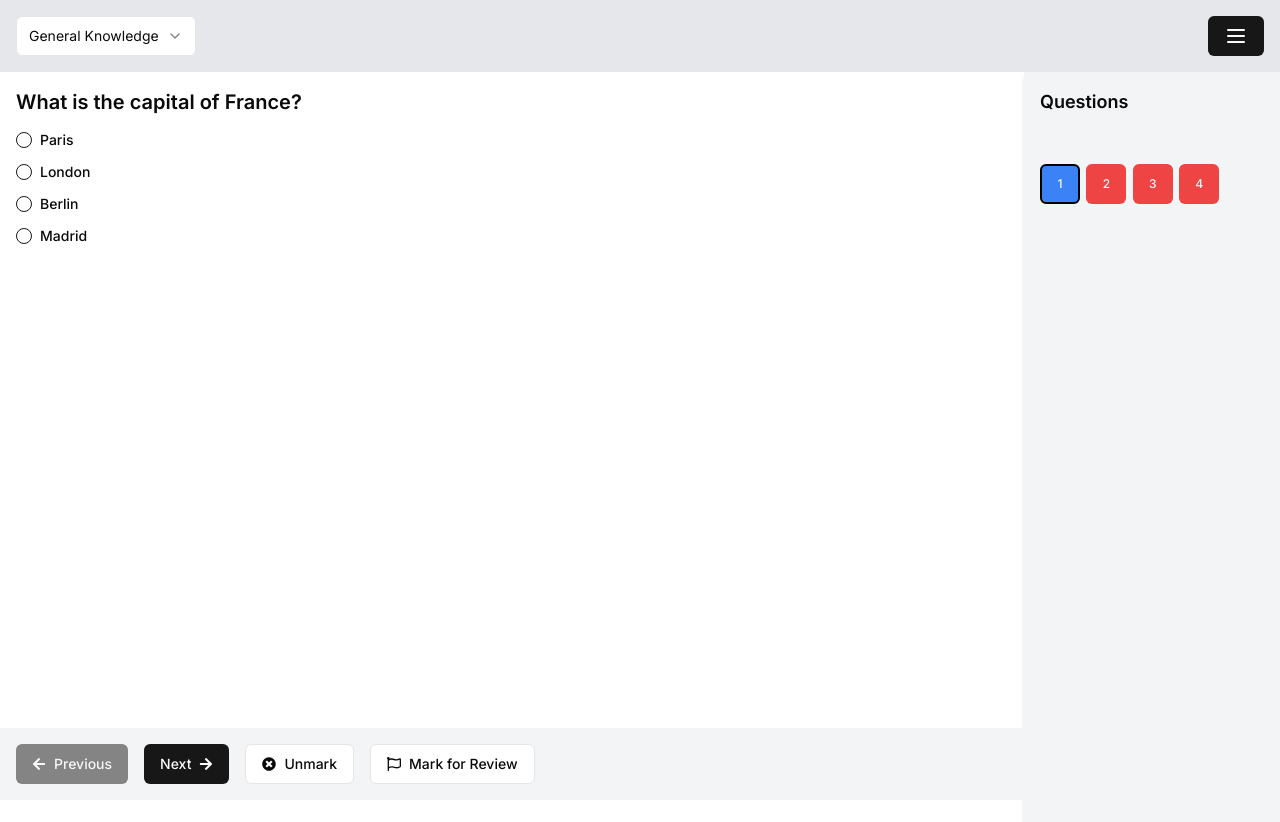
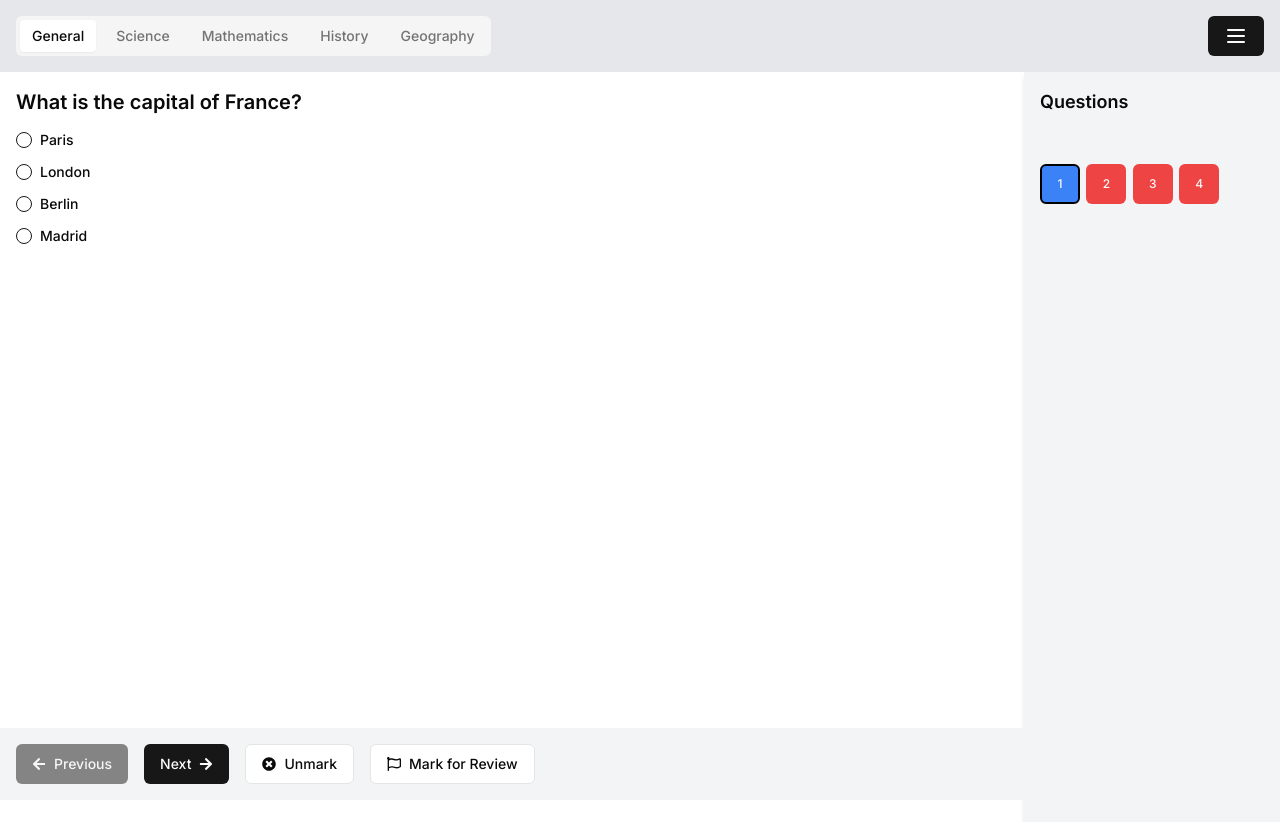
Before and after one commit to destx0/gquiz, a Next.js app: page /test in a window 1280 px wide. Shown: the top 822 px of the page. Built offline with nearby package versions, Linux system fonts and the light colour scheme.

Commit message:
added tabs instead seletor

```diff
--- a/src/app/test/page.js
+++ b/src/app/test/page.js
@@ -54,11 +54,7 @@
 				<link rel="icon" href="/favicon.ico" />
 			</Head>
 			<div className="flex flex-col min-h-screen">
-				<TestHeader
-					switchSection={setCurrentSectionIndex}
-					setShowNavigation={setShowNavigation}
-					showNavigation={showNavigation}
-				/>
+				<TestHeader setShowNavigation={setShowNavigation} />
 				<MainContent
 					currentSectionIndex={currentSectionIndex}
 					currentQuestionIndex={currentQuestionIndex}
--- a/src/components/TestHeader.jsx
+++ b/src/components/TestHeader.jsx
@@ -1,41 +1,36 @@
 import React from "react";
 import { Button } from "@/components/ui/button";
 import { Menu } from "lucide-react";
-import {
-	Select,
-	SelectContent,
-	SelectItem,
-	SelectTrigger,
-	SelectValue,
-} from "@/components/ui/select";
+import { Tabs, TabsList, TabsTrigger } from "@/components/ui/tabs";
 import questions from "@/data/questions";
 import useTestStore from "@/store/useTestStore";
 
 const TestHeader = ({ setShowNavigation }) => {
-	const { setCurrentSectionIndex, showNavigation } = useTestStore();
+	const { setCurrentSectionIndex, currentSectionIndex, showNavigation } =
+		useTestStore();
 
 	return (
-		<div className="bg-gray-200 p-4 flex justify-between items-center">
-			<div className="w-full md:w-auto">
-				<Select
+		<div className="bg-gray-200 p-4 flex items-center justify-between">
+			<div className=" overflow-x-auto ">
+				<Tabs
+					defaultValue={currentSectionIndex.toString()}
 					onValueChange={(value) =>
 						setCurrentSectionIndex(parseInt(value))
 					}
-					defaultValue="0"
 				>
-					<SelectTrigger className="w-full md:w-[180px]">
-						<SelectValue placeholder="Select Section" />
-					</SelectTrigger>
-					<SelectContent>
+					<TabsList className="flex gap-2">
 						{questions.map((section, index) => (
-							<SelectItem key={index} value={index.toString()}>
-								{section.section}
-							</SelectItem>
+							<TabsTrigger key={index} value={index.toString()}>
+								{section.section.split(" ")[0]}
+							</TabsTrigger>
 						))}
-					</SelectContent>
-				</Select>
+					</TabsList>
+				</Tabs>
 			</div>
-			<Button onClick={() => setShowNavigation(!showNavigation)}>
+			<Button
+				className="ml-4 flex-shrink-0"
+				onClick={() => setShowNavigation(!showNavigation)}
+			>
 				<Menu />
 			</Button>
 		</div>
--- /dev/null
+++ b/src/components/ui/tabs.tsx
@@ -0,0 +1,55 @@
+"use client"
+
+import * as React from "react"
+import * as TabsPrimitive from "@radix-ui/react-tabs"
+
+import { cn } from "@/lib/utils"
+
+const Tabs = TabsPrimitive.Root
+
+const TabsList = React.forwardRef<
+  React.ElementRef<typeof TabsPrimitive.List>,
+  React.ComponentPropsWithoutRef<typeof TabsPrimitive.List>
+>(({ className, ...props }, ref) => (
+  <TabsPrimitive.List
+    ref={ref}
+    className={cn(
+      "inline-flex h-10 items-center justify-center rounded-md bg-muted p-1 text-muted-foreground",
+      className
+    )}
+    {...props}
+  />
+))
+TabsList.displayName = TabsPrimitive.List.displayName
+
+const TabsTrigger = React.forwardRef<
+  React.ElementRef<typeof TabsPrimitive.Trigger>,
+  React.ComponentPropsWithoutRef<typeof TabsPrimitive.Trigger>
+>(({ className, ...props }, ref) => (
+  <TabsPrimitive.Trigger
+    ref={ref}
+    className={cn(
+      "inline-flex items-center justify-center whitespace-nowrap rounded-sm px-3 py-1.5 text-sm font-medium ring-offset-background transition-all focus-visible:outline-none focus-visible:ring-2 focus-visible:ring-ring focus-visible:ring-offset-2 disabled:pointer-events-none disabled:opacity-50 data-[state=active]:bg-background data-[state=active]:text-foreground data-[state=active]:shadow-sm",
+      className
+    )}
+    {...props}
+  />
+))
+TabsTrigger.displayName = TabsPrimitive.Trigger.displayName
+
+const TabsContent = React.forwardRef<
+  React.ElementRef<typeof TabsPrimitive.Content>,
+  React.ComponentPropsWithoutRef<typeof TabsPrimitive.Content>
+>(({ className, ...props }, ref) => (
+  <TabsPrimitive.Content
+    ref={ref}
+    className={cn(
+      "mt-2 ring-offset-background focus-visible:outline-none focus-visible:ring-2 focus-visible:ring-ring focus-visible:ring-offset-2",
+      className
+    )}
+    {...props}
+  />
+))
+TabsContent.displayName = TabsPrimitive.Content.displayName
+
+export { Tabs, TabsList, TabsTrigger, TabsContent }
```
